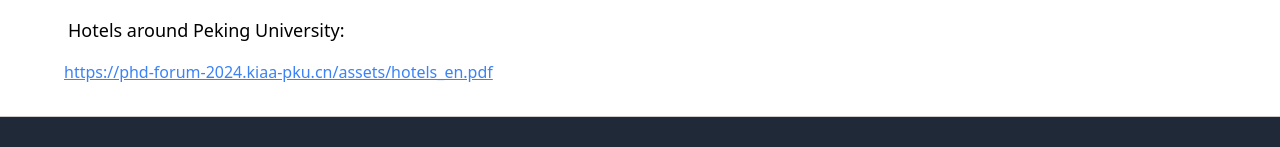
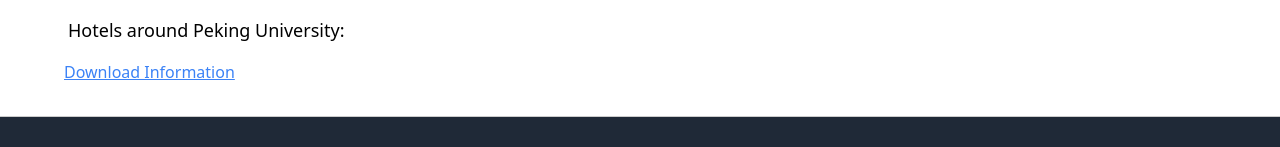
Before and after one commit to mars-knowsnothing/phd-forum, a Vue app: page /venue in a window 1280 px wide. Shown: the part 1562-1709 px from the top of the page. Built offline with nearby package versions, Linux system fonts and the light colour scheme.

Commit message:
1. fix download link

```diff
--- a/src/i18n/index.js
+++ b/src/i18n/index.js
@@ -70,7 +70,8 @@
       link_2: 'http://kavli.pku.edu.cn/visitor-info/maps',
       link_3: 'http://kavli.pku.edu.cn/sites/default/files/Visit_Info/images/pku_map_direction.pdf',
       hotel:'Hotels around Peking University:',
-      hotel_link:'https://phd-forum-2024.kiaa-pku.cn/assets/hotels_en.pdf'
+      hotel_link:'src/assets/hotels_en.pdf',
+      hotel_link_text:'Download Information'
     },
     schedule: {
       title: 'Forum Schedule',
@@ -171,7 +172,8 @@
       link_2: 'http://kavli.pku.edu.cn/visitor-info/maps',
       link_3: 'http://kavli.pku.edu.cn/sites/default/files/Visit_Info/images/pku_map_direction.pdf',
       hotel:'北京大学附近酒店信息:',
-      hotel_link:'https://phd-forum-2024.kiaa-pku.cn/assets/hotels_zh.pdf'
+      hotel_link:'src/assets/hotels_zh.pdf',
+      hotel_link_text:'下载酒店信息'
     },
     // ... 其他翻译内容
   },
--- a/src/views/Venue.vue
+++ b/src/views/Venue.vue
@@ -26,8 +26,8 @@
       </p>
 
       <p>
-        <a :href="$t('venue.hotel_link')" target="_blank"
-          class="text-blue-500 underline">{{ $t('venue.hotel_link') }}</a>
+        <a :href="$t('venue.hotel_link')" download target="_blank"
+          class="text-blue-500 underline">{{ $t('venue.hotel_link_text') }}</a>
       </p>
     </div>
   </div>
```
